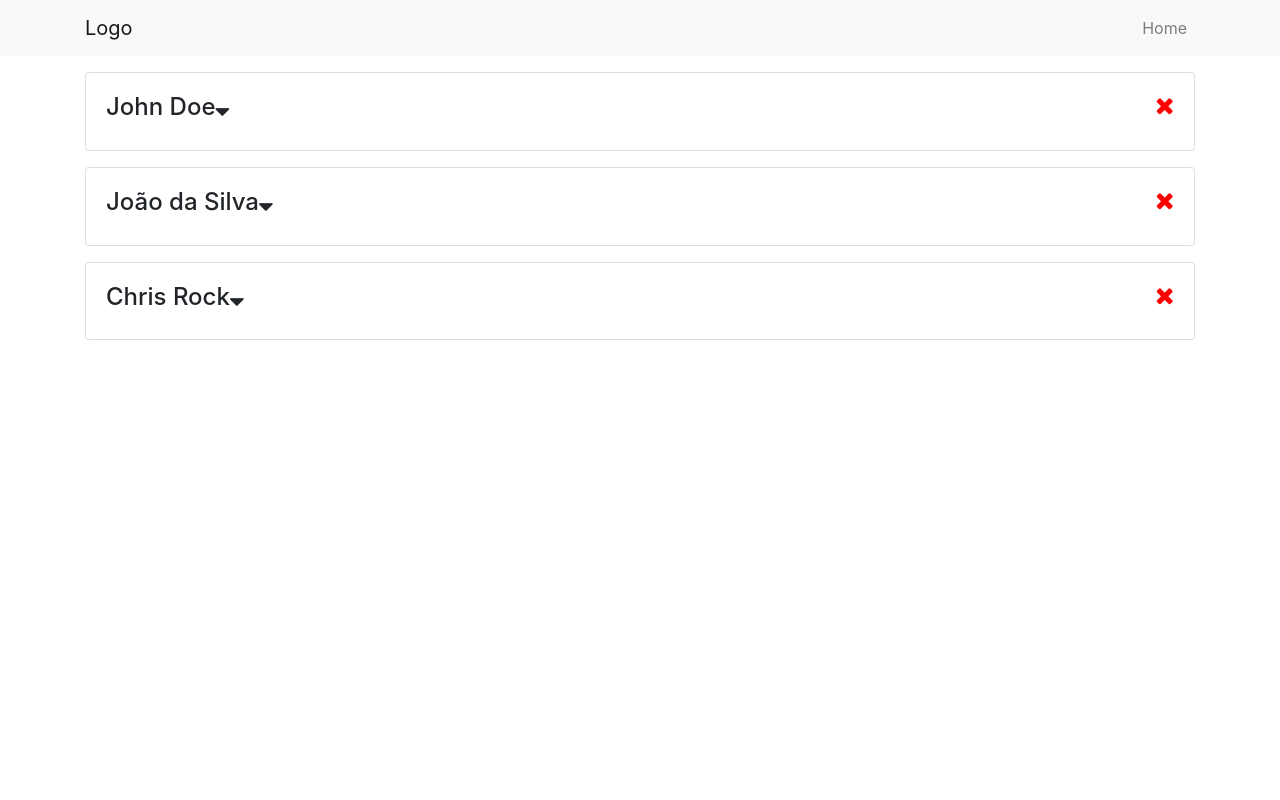
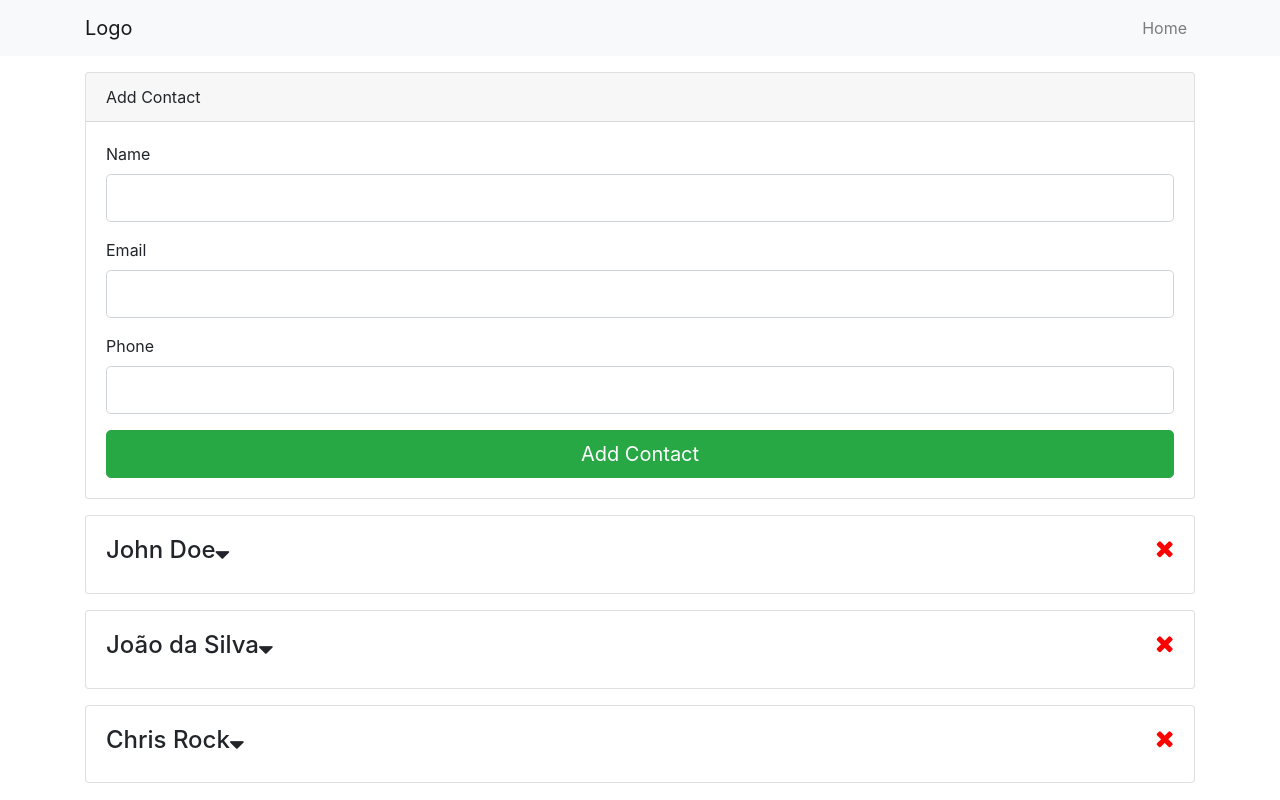
Before and after one commit to sammarxz/Contact-Manager, a React (Create React App) app: page / in a window 1280 px wide. Built offline with nearby package versions, Linux system fonts and the light colour scheme.

Commit message:
Added add contacts functionality

```diff
--- a/package.json
+++ b/package.json
@@ -5,9 +5,11 @@
   "private": true,
   "dependencies": {
     "bootstrap": "^4.3.1",
+    "classnames": "^2.2.6",
     "react": "^16.8.6",
     "react-dom": "^16.8.6",
-    "react-scripts": "3.0.1"
+    "react-scripts": "3.0.1",
+    "uuid": "^3.3.2"
   },
   "scripts": {
     "start": "react-scripts start",
--- a/src/App.js
+++ b/src/App.js
@@ -1,7 +1,8 @@
 import React, { Component } from 'react';
 
-import Header from './components/Header';
-import Contacts from './components/Contacts';
+import Header from './components/layout/Header';
+import Contacts from './components/contacts/Contacts';
+import AddContact from './components/contacts/AddContact';
 
 import { Provider } from './context';
 
@@ -14,6 +15,7 @@ class App extends Component {
         <div className="app">
           <Header />
           <div className="container">
+            <AddContact />
             <Contacts />
           </div>
         </div>
--- /dev/null
+++ b/src/components/contacts/AddContact.js
@@ -0,0 +1,81 @@
+import React, { Component } from 'react';
+import { Consumer } from '../../context';
+import uuid from 'uuid';
+
+import TextInputGroup from '../layout/TextInputGroup';
+
+export default class AddContact extends Component {
+  state = {
+    name: '',
+    email: '',
+    phone: '',
+    errors: {},
+  }
+
+  onChange = (e) => {
+    const { name, value } = e.target;
+    this.setState({ [name]: value });
+  }
+
+  onSubmit = (e, dispatch) => {
+    e.preventDefault();
+
+    const { name, email, phone } = this.state;
+
+    if (name === '') { this.setState({ errors: { name: 'Name is required' } }); return; }
+    if (email === '') { this.setState({ errors: { email: 'Email is required' } }); return; }
+    if (phone === '') { this.setState({ errors: { phone: 'Phone is required' } }); return; }
+
+
+    const newContact = { id: uuid(), name, email, phone }
+
+    dispatch({ type: 'ADD_CONTACT', payload: newContact });
+    this.setState({ name: '', email: '', phone: '', errors: {} });
+  }
+
+  render() {
+    const { name, email, phone, errors } = this.state;
+
+    return (
+      <Consumer>
+        { value => {
+          const { dispatch } = value;
+
+          return (
+            <div className="card mb-3">
+              <div className="card-header">Add Contact</div>
+              <div className="card-body">
+                <form onSubmit={ (e) => this.onSubmit(e, dispatch) }>
+                  <TextInputGroup
+                    name="name"
+                    label="Name"
+                    value={ name }
+                    onChange={ this.onChange }
+                    error={ errors.name }
+                  />
+                  <TextInputGroup
+                    name="email"
+                    label="Email"
+                    value={ email }
+                    type="email"
+                    onChange={ this.onChange }
+                    error={ errors.email }
+                  />
+                  <TextInputGroup
+                    name="phone"
+                    label="Phone"
+                    value={ phone }
+                    onChange={ this.onChange }
+                    error={ errors.phone }
+                  />
+                  <button className="btn btn-lg btn-success btn-block">Add Contact</button>
+                </form>
+              </div>
+            </div>
+          )
+        }}
+      </Consumer>
+    )
+
+  }
+}
--- a/src/components/Contact.js
+++ b/src/components/contacts/Contact.js
@@ -1,6 +1,6 @@
 import React, { Component } from 'react';
 import PropTypes from 'prop-types';
-import { Consumer } from '../context';
+import { Consumer } from '../../context';
 
 export default class Item extends Component {
   state = {
--- a/src/components/Contacts.js
+++ b/src/components/contacts/Contacts.js
@@ -1,6 +1,6 @@
 import React, { Component, Fragment } from 'react';
 import Contact from './Contact';
-import { Consumer } from '../context';
+import { Consumer } from '../../context';
 
 export default class Contacts extends Component {
   render() {
--- /dev/null
+++ b/src/components/layout/TextInputGroup.js
@@ -0,0 +1,45 @@
+import React from 'react';
+import PropTypes from 'prop-types';
+import classnames from 'classnames';
+
+const TextInputGroup = ({
+  label,
+  name,
+  value,
+  type,
+  onChange,
+  error
+}) => {
+  return (
+    <div className="form-group">
+      <label htmlFor={ name }>{ label }</label>
+      <input
+        name={ name }
+        className={ classnames('form-control form-control-lg', {
+          'is-invalid': error
+        }) }
+        type={ type }
+        value={ value }
+        onChange={ onChange }
+      />
+      { error && (
+        <div className="invalid-feedback">{ error }</div>
+      ) }
+    </div>
+  )
+}
+
+TextInputGroup.propTypes = {
+  name: PropTypes.string.isRequired,
+  label: PropTypes.string.isRequired,
+  value: PropTypes.string.isRequired,
+  type: PropTypes.string.isRequired,
+  onChange: PropTypes.func.isRequired,
+  error: PropTypes.string.isRequired,
+}
+
+TextInputGroup.defaultProps = {
+  type: 'text',
+}
+
+export default TextInputGroup;
--- a/src/context.js
+++ b/src/context.js
@@ -8,6 +8,11 @@ const reducer = (state, action) => {
       return {
         ...state,
         contacts: state.contacts.filter(contact => contact.id !== action.payload)
+      }
+    case 'ADD_CONTACT':
+      return {
+        ...state,
+        contacts: [action.payload, ...state.contacts]
       }
     default:
       return state;
```
Also changed, not shown: src/components/layout/Header.js (renamed from src/components/Header.js), 1 other file (tests, documents, lock files or other folders).
